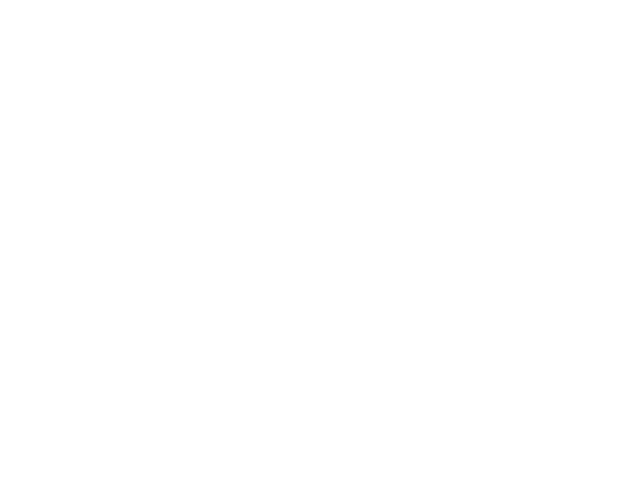
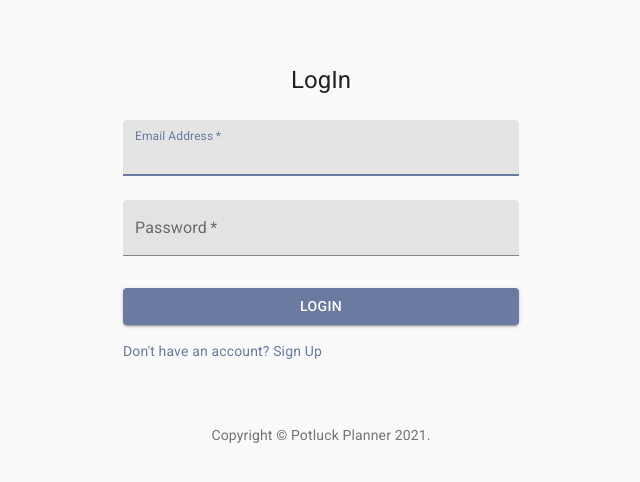
Before and after one commit to ptpt-potluckplanner-4/frontend, a React (Create React App) app: page / in a window 1280 px wide. Shown: the top 482 px of the page, without its empty margins (319-959 px from the left). Built offline with nearby package versions, Linux system fonts and the light colour scheme; a web font is replaced by a local one.

Commit message:
added in login, createPotluck form, routing

```diff
--- a/src/App.js
+++ b/src/App.js
@@ -12,7 +12,7 @@ function App() {
 	return (
 		<div className="App">
 			<Switch>
-				{/* <Route exact path="/" component={Login}></Route> */}
+				<Route exact path="/" component={Login}></Route>
 				<Route path="/signup"> <Signup /></Route>
 				<Route path="/profile" component={Profile} />
 				<Route path="/createpotluck" component={CreatePotluck} />
--- a/src/components/CreatePotluck/CreatePotluck.js
+++ b/src/components/CreatePotluck/CreatePotluck.js
@@ -9,7 +9,8 @@
 
 // The initial object that the backend expects will have
 import NavBar from "../NavBar/NavBar"
-
+import React, { useState } from 'react'
+import Axios from 'axios'
 
 // const initialPotluckObject = {
 //     potLuckOrganizer: "",
@@ -21,11 +22,119 @@ import NavBar from "../NavBar/NavBar"
 //     items: [{ plates, personwhosbringingplates }, { pineapple, personwhosbringingpineapple, }, etc.],
 // }
 
-export default function CreatePotluck() {
+
+
+export default function CreatePotluckForm() {
+
+    // initial url
+    const url = "https://potluck-planner-04.herokuapp.com/potlucks/create"
+
+    // initial potluck state
+    const initialPotluckState = {
+        title: "",
+        date: "",
+        time: "",
+        location: "",
+        organizer: "",
+        food: [],
+    }
+
+    //initial food state
+    // const initialFoodState = []; // { id: "", foodName: "" }
+
+    // initial create potluck errors
+    const initialCreatePotluckErrors = {
+        title: "",
+        date: "",
+        time: "",
+        location: "",
+        organizer: "",
+        food: "",
+    }
+
+    // state for potluckData
+    const [potluckData, setPotluckData] = useState(initialPotluckState)
+    const foodItemArray = [];
+    const [createPotluckErrors, setCreatePotluckErrors] = useState(initialCreatePotluckErrors)
+
+
+    // submit handler for Creating potluck
+    const submitHandler = e => {
+        e.preventDefault();
+
+        // send to database via axios
+        // Axios.post(url, {
+        //     title: potluckData.title,
+        //     date: potluckData.date,
+        //     time: potluckData.time,
+        //     location: potluckData.location,
+        //     organizer: potluckData.organizer,
+        //     foods: potluckData.foods
+        // })
+        //     .then(res => {
+        //         console.log(res.data)
+        //     })
+    }
+
 
     return (<div>
         <NavBar />
+        <form onSubmit={submitHandler}>
+            <div className='form-inner'>
+                <h2>CreatePotluck</h2>
+                {/* {(error != "") ? (<div className='error'>{error}</div>) : ''} */}
+                <div className='form-group'>
+                    <label htmlFor='title'>Potluck Name</label>
+                    <input type='text' name='title' id='title' onChange={e => setPotluckData({ ...potluckData, title: e.target.value })} value={potluckData.name} />
+                </div>
+                <div className='form-group'>
+                    <label htmlFor='date'>Date</label>
+                    <input type='date' name='date' id='date' onChange={e => setPotluckData({ ...potluckData, date: e.target.value })} value={potluckData.date} />
+                </div>
+                <div className='form-group'>
+                    <label htmlFor='time'>Time</label>
+                    <input type='time' name='time' id='time' onChange={e => setPotluckData({ ...potluckData, time: e.target.value })} value={potluckData.time} />
+                </div>
+                <div className='form-group'>
+                    <label htmlFor='location'>Location</label>
+                    <input type='text' name='location' id='location' onChange={e => setPotluckData({ ...potluckData, location: e.target.value })} value={potluckData.location} />
+                </div>
+                <div className='form-group'>
+                    <label htmlFor='organizer'>Organizer</label>
+                    <input type='text' name='organizer' id='date' onChange={e => setPotluckData({ ...potluckData, organizer: e.target.value })} value={potluckData.organizer} />
+                </div>
 
-        <h1>Create a Potluck!</h1>
+
+                <button
+                    onClick={() => {
+                        /* FIX THIS!!!! */
+                        foodItemArray.push(potluckData.food)
+                        setPotluckData({ ...potluckData, food: "" })
+                        console.log(foodItemArray);
+                    }}
+                >
+                    add new food
+                </button>
+                <div className='form-group'>
+                    <label htmlFor='food'>Foods</label>
+                    <input type='text' name='food' id='food' onChange={e => setPotluckData({ ...potluckData, food: e.target.value })} value={potluckData.foods} />
+                </div>
+
+                {/* FIX THIS!!!!!!!!!!!!! */}
+                <div>
+                    <ul>
+                        {foodItemArray.map(eachFoodItem => {
+                            return (
+                                <li>{eachFoodItem} <button>Delete</button></li>
+                            )
+                        })}
+                    </ul>
+                    {/* FIX THIS ABOVE!!!!!! */}
+
+
+                </div>
+                <input type="submit" value="SUBMIT" />
+            </div>
+        </form>
     </div>)
 }
--- a/src/components/Login/Login.js
+++ b/src/components/Login/Login.js
@@ -3,3 +3,148 @@
 // form --- username password
 // Submit button --- link directly to Profile.js
 // add small link that routes to signup.js underneath
+
+import React, { useState } from 'react';
+import Avatar from '@material-ui/core/Avatar';
+import Button from '@material-ui/core/Button';
+import CssBaseline from '@material-ui/core/CssBaseline';
+import TextField from '@material-ui/core/TextField';
+import FormControlLabel from '@material-ui/core/FormControlLabel';
+import Checkbox from '@material-ui/core/Checkbox';
+import Link from '@material-ui/core/Link';
+import Grid from '@material-ui/core/Grid';
+import Box from '@material-ui/core/Box';
+//import LockOutlinedIcon from '@material-ui/icons/LockOutlined';
+import Typography from '@material-ui/core/Typography';
+import { makeStyles } from '@material-ui/core/styles';
+import Container from '@material-ui/core/Container';
+
+
+// copyright component from Material UI
+function Copyright() {
+    return (
+        <Typography variant="body2" color="textSecondary" align="center">
+            {'Copyright © '}
+            <Link color="inherit" href="/profile">
+                Potluck Planner
+            </Link>{' '}
+            {new Date().getFullYear()}
+            {'.'}
+        </Typography>
+    );
+}
+
+// Styles from Material UI
+const useStyles = makeStyles((theme) => ({
+    paper: {
+        marginTop: theme.spacing(8),
+        display: 'flex',
+        flexDirection: 'column',
+        alignItems: 'center',
+    },
+    avatar: {
+        margin: theme.spacing(1),
+        backgroundColor: theme.palette.secondary.main,
+    },
+    form: {
+        width: '100%', // Fix IE 11 issue.
+        marginTop: theme.spacing(1),
+    },
+    submit: {
+        margin: theme.spacing(3, 0, 2),
+    },
+}));
+
+
+// Initial log in form values
+const initialLogInFormValues = { email: '', password: '' }
+
+
+
+export default function SignIn() {
+    const [logInFormValues, setLogInFormValues] = useState(initialLogInFormValues) // object
+
+    // allows you to use styles from Material UI
+    const classes = useStyles();
+
+    //ONCHANGE EVENT HANDLER - For each input
+    const onChange = e => {
+        //pull out the name and value of the event target
+        const { name, value } = e.target;
+
+        // update just that input change
+        const newFormValues = { ...logInFormValues, [name]: value }
+        //set newFormValues into state
+        setLogInFormValues(newFormValues);
+    }
+
+
+    return (
+        <Container component="main" maxWidth="xs">
+            <CssBaseline />
+            <div className={classes.paper}>
+                {/* <Avatar className={classes.avatar}>
+                    <LockOutlinedIcon />
+                </Avatar> */}
+                <Typography component="h1" variant="h5">
+                    LogIn                </Typography>
+                <form className={classes.form} noValidate>
+                    <TextField
+                        variant="filled"
+                        margin="normal"
+                        required
+                        fullWidth
+                        id="email"
+                        label="Email Address"
+                        name="email"
+                        autoComplete="email"
+                        autoFocus
+                        onChange={onChange}
+                        value={logInFormValues.email}
+                    />
+                    <TextField
+                        variant="filled"
+                        margin="normal"
+                        required
+                        fullWidth
+                        name="password"
+                        label="Password"
+                        type="password"
+                        id="password"
+                        autoComplete="current-password"
+                        onChange={onChange}
+                        value={logInFormValues.password}
+                    />
+                    {/* <FormControlLabel
+                        control={<Checkbox value="remember" color="primary" />}
+                        label="Remember me"
+                    /> */}
+                    <Button
+                        type="submit"
+                        fullWidth
+                        variant="contained"
+                        color="primary"
+                        className={classes.submit}
+                    >
+                        LogIn
+                    </Button>
+                    <Grid container>
+                        {/* <Grid item xs>
+                            <Link href="#" variant="body2">
+                                Forgot password?
+                            </Link>
+                        </Grid> */}
+                        <Grid item>
+                            <Link href="/signup" variant="body2">
+                                {"Don't have an account? Sign Up"}
+                            </Link>
+                        </Grid>
+                    </Grid>
+                </form>
+            </div>
+            <Box mt={8}>
+                <Copyright />
+            </Box>
+        </Container>
+    );
+}
--- a/src/components/Profile/Profile.js
+++ b/src/components/Profile/Profile.js
@@ -38,8 +38,8 @@ export default function Profile() {
                 </Link>
             </div>
             <Switch>
-                <Route path="/profile/organizing" component={Organizing} />
-                <Route path="/profile/attending" component={AttendingThesePotLucks} />
+                <Route path="/profile/organizing"> <Organizing /> </Route>
+                <Route path="/profile/attending"> <AttendingThesePotLucks /></Route>
             </Switch>
         </div>
     )
--- a/src/components/Signup/Signup.js
+++ b/src/components/Signup/Signup.js
@@ -81,6 +81,7 @@ const Signup = () => {
 	const [signUpDisabled, setSignUpDisabled] = useState(initialSignUpButtonDisabled) // boolean
 	const classes = useStyles();
 
+
 	//ONCHANGE EVENT HANDLER - For each input
 	const onChange = e => {
 		//pull out the name and value of the event target
@@ -95,7 +96,6 @@ const Signup = () => {
 			.catch(err => {
 				setSignUpFormErrors({ ...signUpformErrors, [name]: err.message })
 			})
-
 
 		// update just that input change
 		const newFormValues = { ...signUpFormValues, [name]: value }
@@ -134,6 +134,7 @@ const Signup = () => {
 		// 			setUser(newUser);
 		// 		})
 		// })
+
 		// clear the form at end of submit
 		setSignUpFormValues(initialSignUpFormValues);
 
```
